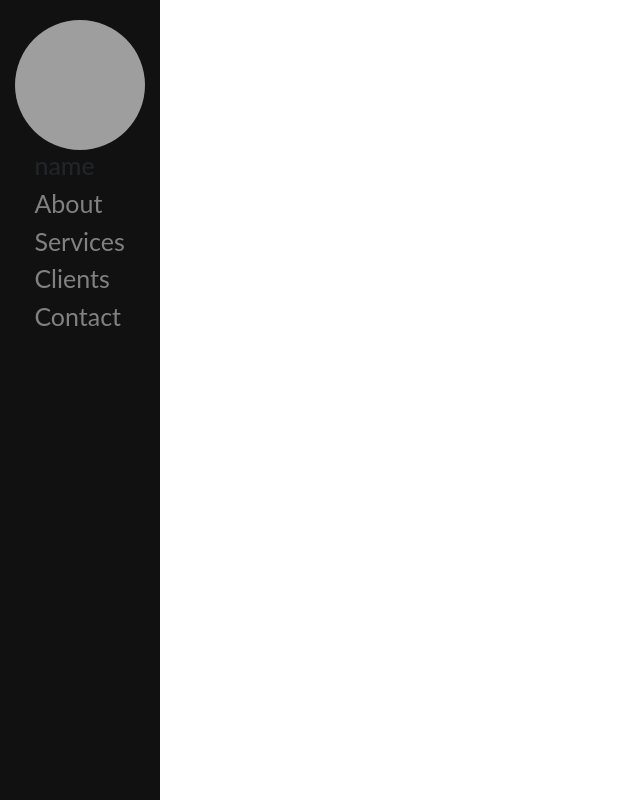
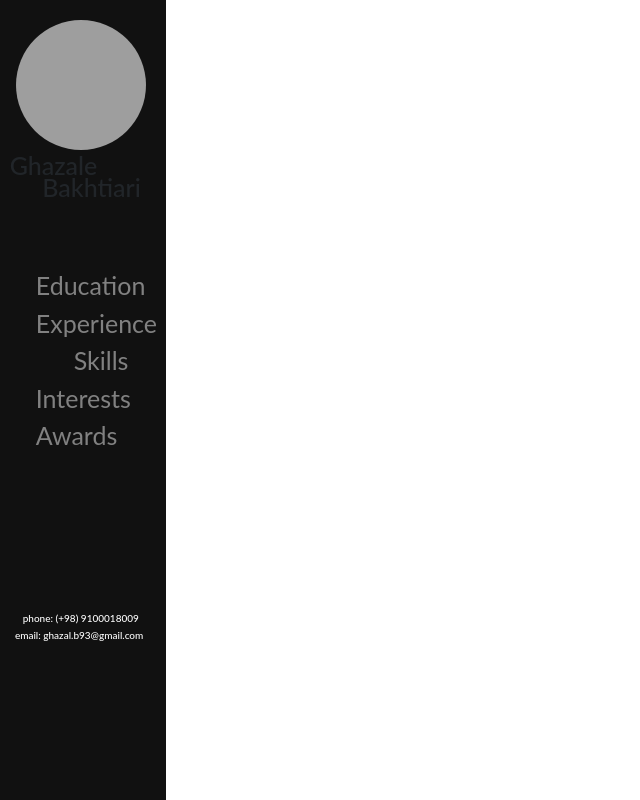
Before and after one commit to ghazalb76/ResumeWebSite, a Django app: page /polls/resume/ in a window 1280 px wide. Shown: the whole page, without its empty margins (0-640 px from the left). Run offline with Django 3.2, Linux system fonts and the light colour scheme; some libraries are stand-ins or nearby versions; grey boxes are pictures that could not be loaded.

Commit message:
Add information of sidenav

```diff
--- a/polls/static/polls/style.css
+++ b/polls/static/polls/style.css
@@ -107,3 +107,7 @@ hr {
      width: 100%;
   }
 }
+call_info{
+  color= white;
+  margin-top=80%
+}
--- a/polls/templates/polls/resume.html
+++ b/polls/templates/polls/resume.html
@@ -11,7 +11,7 @@
 
         .sidenav {
             height: 100%;
-            width: 160px;
+            width: 13%;
             position: fixed;
             z-index: -1;
             top: 0;
@@ -64,6 +64,25 @@
             margin-left: 21.5%;
 
         }
+        .call_info{
+            color: white;
+            margin-top:120% ;
+            margin-left:-10%;
+        }
+        .mail_info{
+            color: white;
+            margin-left:-16%;
+        }
+        .family_margin{
+            margin-left: 5%;
+            margin-top: -10%
+        }
+        .name_margin{
+            margin-left: -20%
+        }
+        .info{
+            margin-top: 50%
+        }
     </style>
 </head>
 <body>
@@ -71,11 +90,15 @@
     <div class="sidenav">
         <img src="qhazale.jpg" class="img-responsive img-circle profileImage" alt="Cinque Terre" width="300" height="300">
         <div class="sideTexts">
-            <h1>name</h1>
-            <a href="#about">About</a>
-            <a href="#services">Services</a>
-            <a href="#clients">Clients</a>
-            <a href="#contact">Contact</a>
+            <h1 class="name_margin">Ghazale</h1>
+            <h1 class="family_margin">Bakhtiari</h1>
+            <a class="info align-middle" href="#about">Education</a>
+            <a href="#services">Experience</a>
+            <a class="text-center" href="#clients">Skills</a>
+            <a href="#contact">Interests</a>
+            <a href="#contact">Awards</a>
+            <h6 class="call_info">phone: (+98) 9100018009</h6>
+            <h6 class="mail_info">email: ghazal.b93@gmail.com</h6>
         </div>
     </div>
 
```
